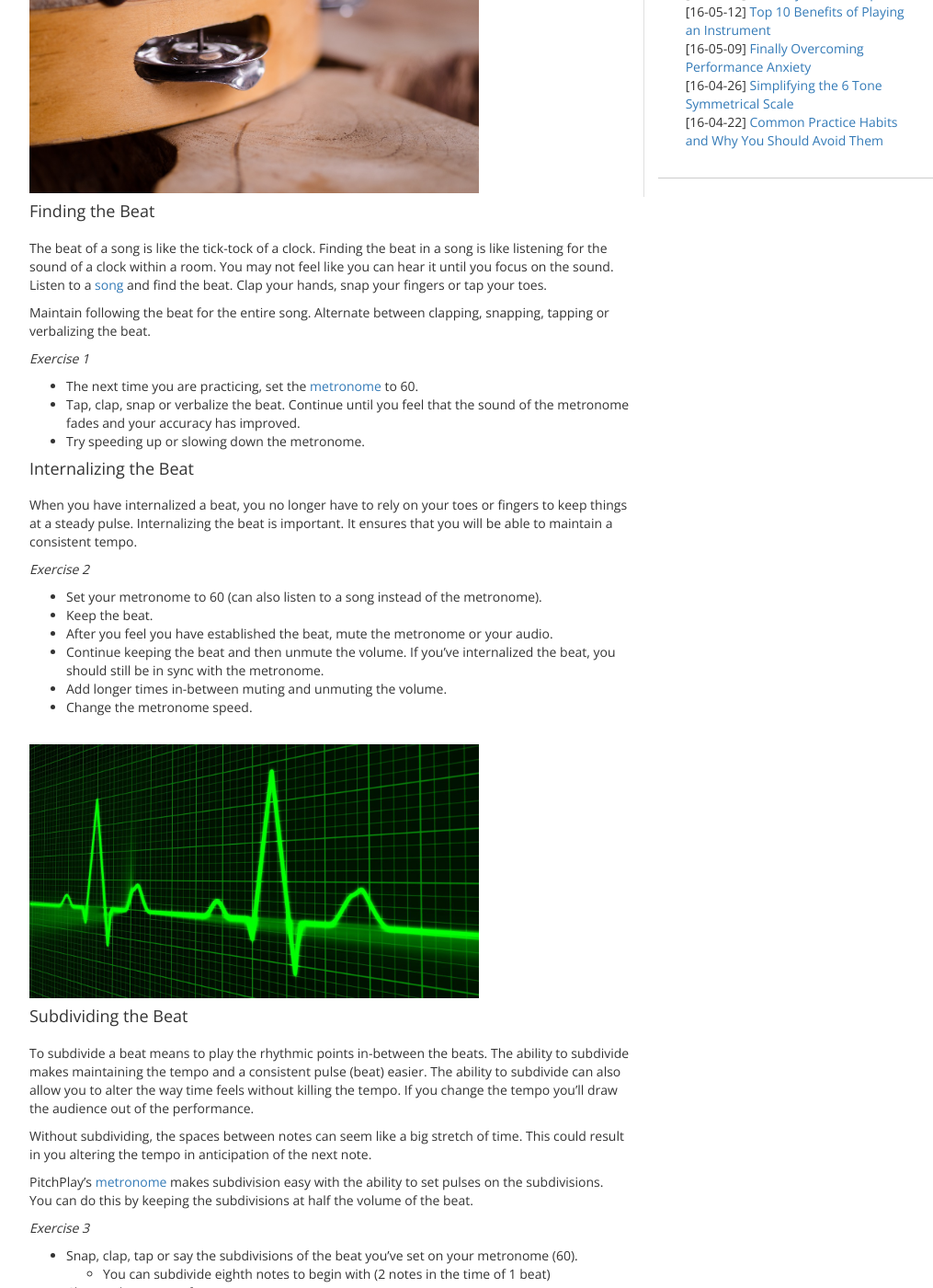
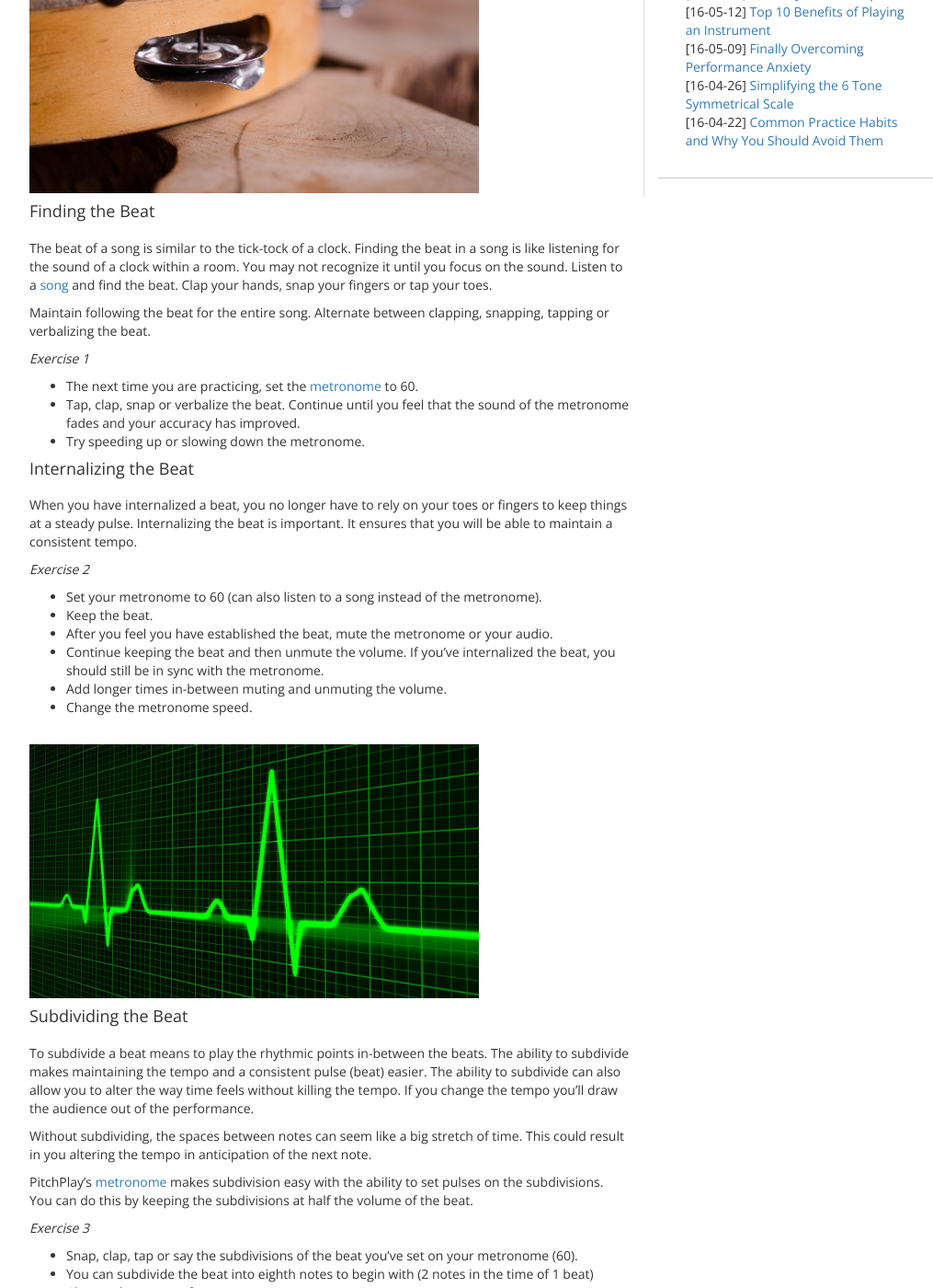
Before and after one commit to pitchplay/blog-content, a Jekyll site: the page built from _posts/2016-06-22-metronome-practice.md, in a window 1280 px wide and 1400 px high, scrolled down 427 px. Shown: the whole window at 92% size, without its empty margins (111-1126 px from the left). Built offline with Jekyll 4.4.1, drawn with Linux system fonts in a browser that asks for light colours; nearby versions of some CDN libraries; a script that is not in the unit is left out; comment, search, counter and statistics services are not loaded; some of the changed text lies outside the part shown.

Commit message:
slight edits

```diff
--- a/_posts/2016-06-22-metronome-practice.md
+++ b/_posts/2016-06-22-metronome-practice.md
@@ -14,7 +14,7 @@ Rhythm is often under-rated both in practice and teaching. A strong sense of rhy
 
 #### Finding the Beat
 
-The beat of a song is like the tick-tock of a clock. Finding the beat in a song is like listening for the sound of a clock within a room. You may not feel like you can hear it until you focus on the sound. Listen to a [song](https://www.youtube.com/watch?v=DohRa9lsx0Q&list=PLK9Sc5q_4K6aNajVLKtkaAB1JGmKyccf2) and find the beat. Clap your hands, snap your fingers or tap your toes.
+The beat of a song is similar to the tick-tock of a clock. Finding the beat in a song is like listening for the sound of a clock within a room. You may not recognize it until you focus on the sound. Listen to a [song](https://www.youtube.com/watch?v=DohRa9lsx0Q&list=PLK9Sc5q_4K6aNajVLKtkaAB1JGmKyccf2) and find the beat. Clap your hands, snap your fingers or tap your toes.
 
 Maintain following the beat for the entire song. Alternate between clapping, snapping, tapping or verbalizing the beat.
 
@@ -50,9 +50,9 @@ PitchPlay's [metronome](https://pitchplay.io) makes subdivision easy with the ab
 *Exercise 3*
 
 - Snap, clap, tap or say the subdivisions of the beat you've set on your metronome (60).
-  - You can subdivide eighth notes to begin with (2 notes in the time of 1 beat)
+- You can subdivide the beat into eighth notes to begin with (2 notes in the time of 1 beat)
 - Change the tempo of your metronome.
-- Try subdividing with triplets or sixteenth notes (fitting 3 or 4 notes into the beat).
+- Try subdividing into triplets or sixteenth notes (fitting 3 or 4 notes into the beat).
 - Experiment with switching back and forth between different subdivisions while maintaining the tempo.
 
 #### Adding Complexity to the Beat
```
